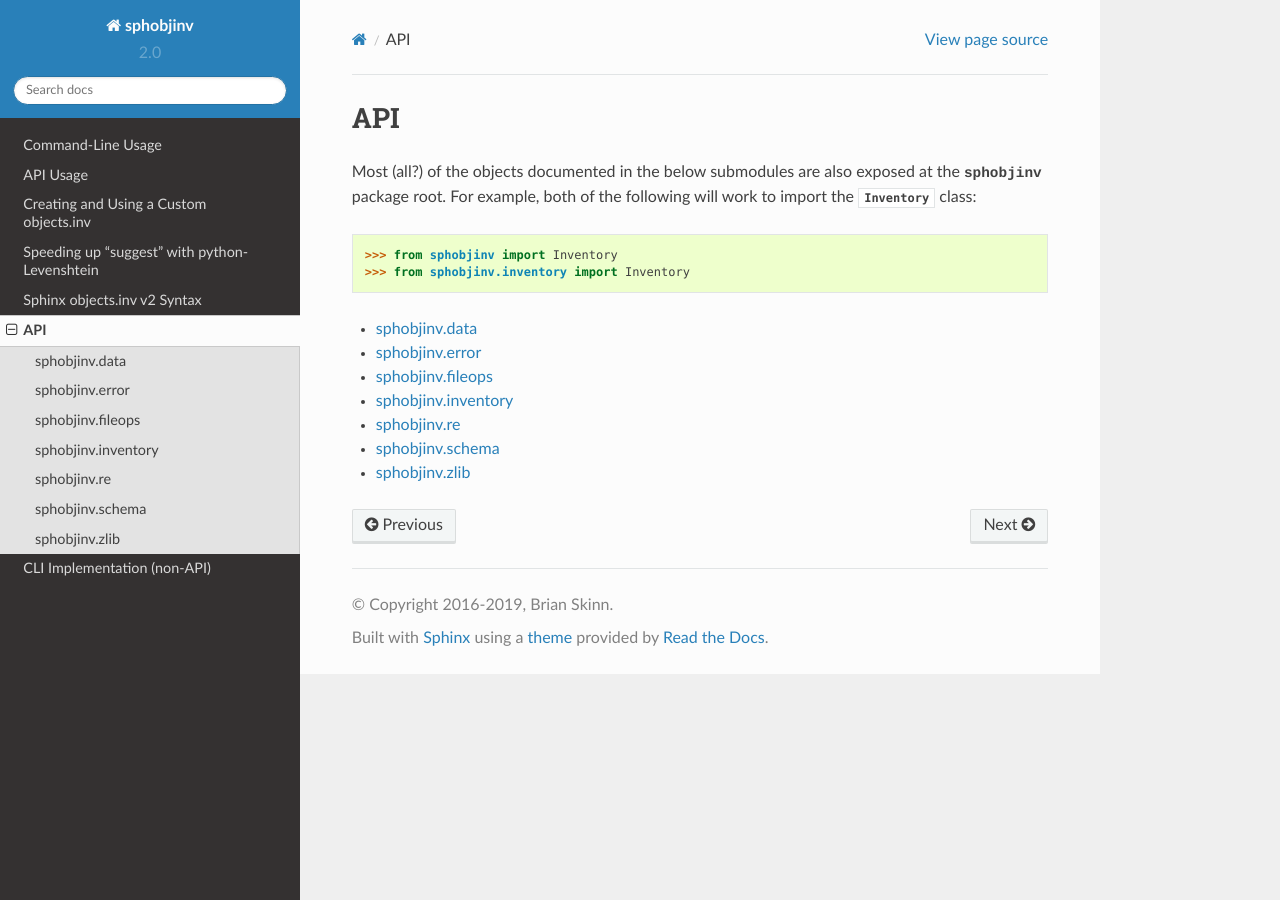
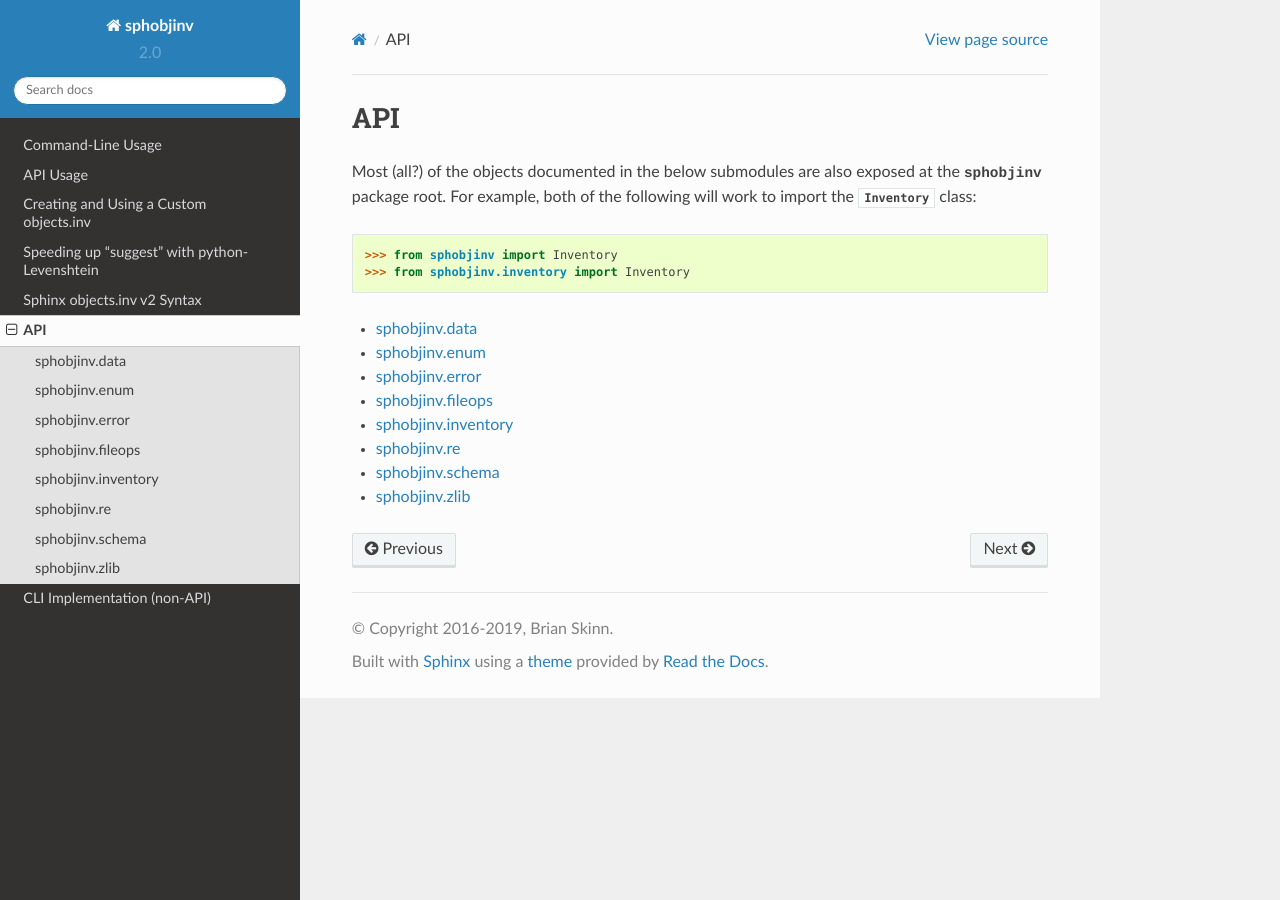
Before and after one commit to bskinn/sphobjinv, a Sphinx documentation site: the page built from doc/source/api/index.rst, in a window 1280 px wide. Built offline with Sphinx 7.4.7 and the Read the Docs theme 2.0.0, drawn with Linux system fonts in a browser that asks for light colours.

Commit message:
DOC: Update docs after refac to enum.py
Unsurprisingly, references to, e.g., SourceTypes were not
working correctly after they were moved to the new enum.py module.

That module also was conspicuously absent from the docs!

```diff
--- a/README.rst
+++ b/README.rst
@@ -111,7 +111,7 @@ inventory creation/modification::
     >>> import sphobjinv as soi
     >>> inv = soi.Inventory('doc/build/html/objects.inv')
     >>> print(inv)
-    <Inventory (fname_zlib): sphobjinv v2.0, 182 objects>
+    <Inventory (fname_zlib): sphobjinv v2.0, 197 objects>
     >>> inv.project
     'sphobjinv'
     >>> inv.version
--- /dev/null
+++ b/doc/source/api/enum.rst
@@ -0,0 +1,7 @@
+.. Module API page for enum.py
+
+sphobjinv.enum
+==============
+
+.. automodule:: sphobjinv.enum
+    :members:
--- a/doc/source/api/index.rst
+++ b/doc/source/api/index.rst
@@ -18,6 +18,7 @@ both of the following will work to import the
     :maxdepth: 1
 
     data
+    enum
     error
     fileops
     inventory
--- a/doc/source/conf.py
+++ b/doc/source/conf.py
@@ -21,7 +21,7 @@ import re
 # If extensions (or modules to document with autodoc) are in another directory,
 # add these directories to sys.path here. If the directory is relative to the
 # documentation root, use os.path.abspath to make it absolute, like shown here.
-sys.path.insert(0, osp.abspath(osp.join(os.pardir, os.pardir)))
+#sys.path.insert(0, osp.abspath(osp.join(os.pardir, os.pardir)))
 
 # -- General configuration ------------------------------------------------
 
```
Also changed, not shown: 2 other files.
